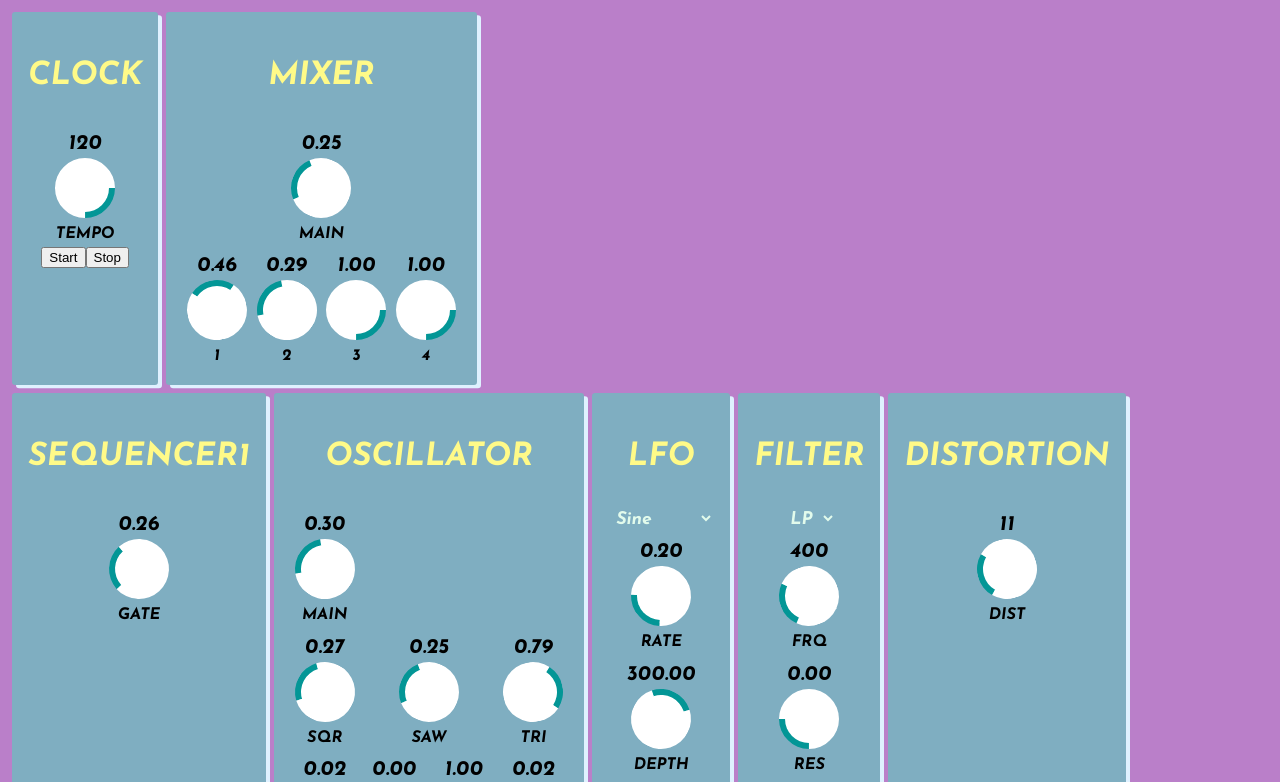
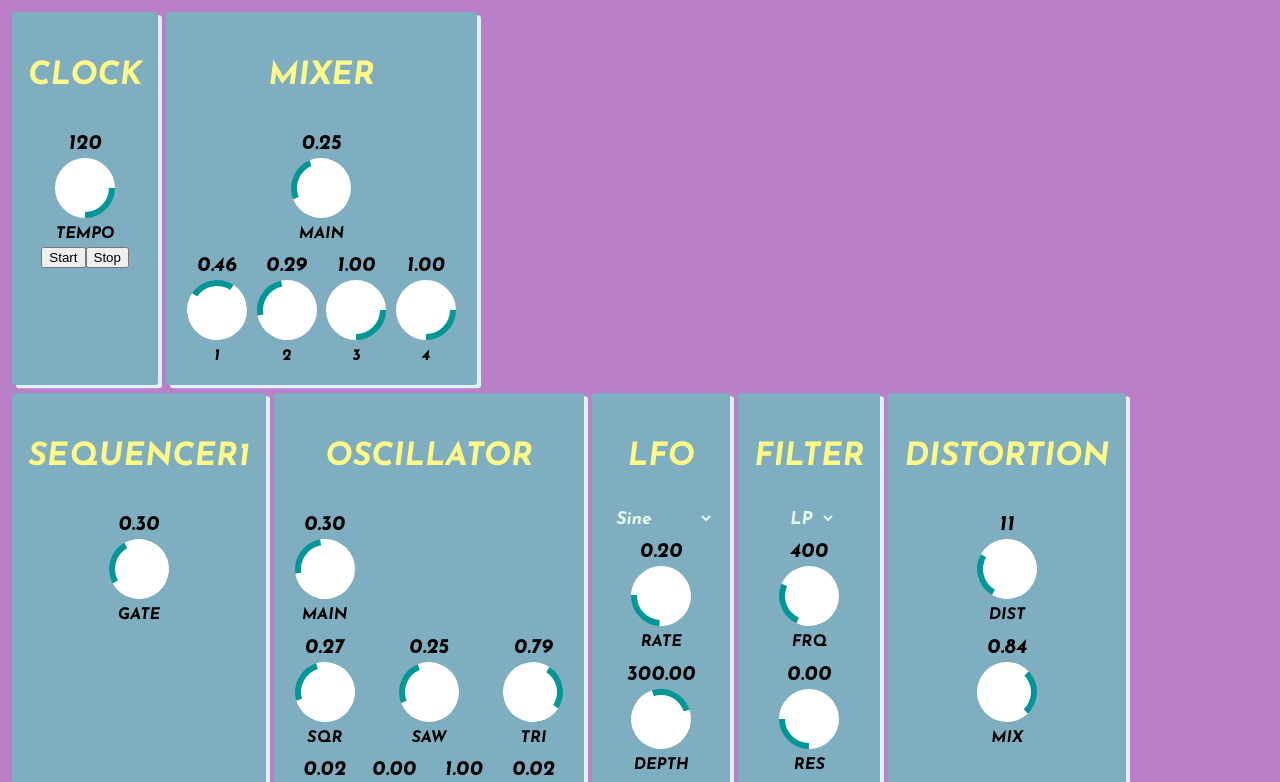
Before and after one commit to jkyle/austinjs-web-audio, a React app: page / in a window 1280 px wide. Shown: the top 782 px of the page. Built offline with nearby package versions, Linux system fonts and the light colour scheme.

Commit message:
Added mix to distortion.

```diff
--- a/src/App.js
+++ b/src/App.js
@@ -24,8 +24,8 @@ const lfo = LFO(context, 0.2, 300)
 lfo.start(context.currentTime)
 
 mixer.master.connect(context.destination)
-const distortion = Distortion(context, Math.floor(range(0, 50)))
-distortion.shaper.connect(mixer.input2)
+const distortion = Distortion(context, Math.floor(range(0, 50)), range(0, 1))
+distortion.out.connect(mixer.input2)
 
 const delay = Delay(context, range(0.2, 0.8), range(0.2, 0.8), range(0, 0.2))
 delay.out.connect(mixer.input1)
@@ -34,7 +34,7 @@ const detune = Detune(context)
 detune.gain.connect(delay.input)
 
 osc.gain.connect(filter.filter)
-filter.filter.connect(distortion.shaper)
+filter.filter.connect(distortion.input)
 lfo.gain.connect(filter.filter.frequency)
 
 const clock = Clock(context)
--- a/src/Distortion.js
+++ b/src/Distortion.js
@@ -18,9 +18,24 @@ function makeDistortionCurve(amount) {
   return curve
 }
 
-const Distortion = (context, amount = 0) => {
+const Distortion = (context, amount = 0, mix = 0) => {
   const events = eventBus()
   const shaper = context.createWaveShaper()
+
+  const dry = context.createGain()
+  const input = context.createGain()
+  const wet = context.createGain()
+  const out = context.createGain()
+
+  dry.gain.value = 1 - mix
+  wet.gain.value = mix
+
+  dry.connect(out)
+  wet.connect(out)
+
+  shaper.connect(wet)
+  input.connect(dry)
+  input.connect(shaper)
 
   const dist = {
     value: amount,
@@ -32,11 +47,21 @@ const Distortion = (context, amount = 0) => {
     events.trigger(value)
   }
 
+  const onGainChange = (value) => {
+    dry.gain.value = 1 - value
+    wet.gain.value = value
+    events.trigger(value)
+  }
+
   return {
     onChangeDistortion,
     register: events.listen,
     dist,
     shaper,
+    input,
+    out,
+    wet,
+    onGainChange,
   }
 }
 
@@ -49,6 +74,13 @@ const DistortionDOM = makeDevice(({ device }) => (
       onChange={device.onChangeDistortion}
       label="DIST"
     />
+    <Knob label="mix"
+      min={0}
+      max={1}
+      step={0.02}
+      value={device.wet.gain.value}
+      onChange={value => device.onGainChange(value)}
+    />
   </div>
 ))
 
```
